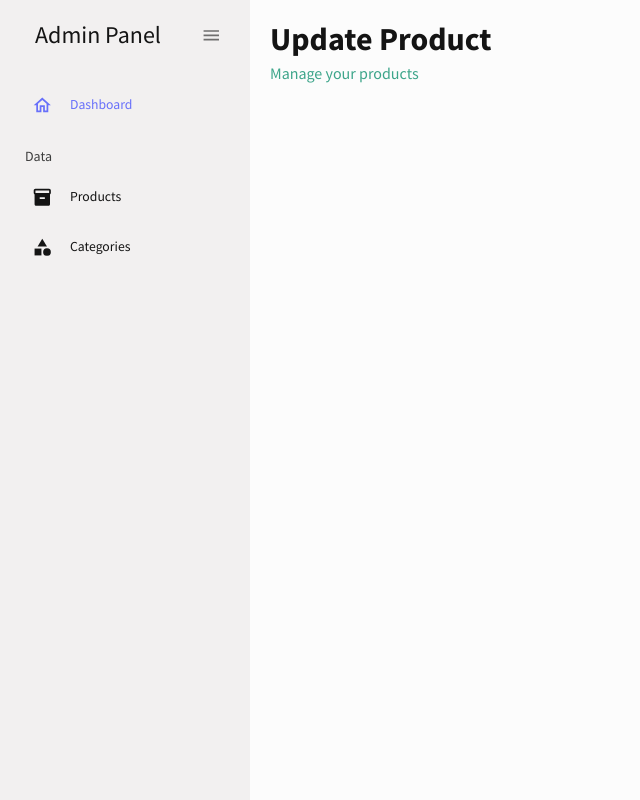
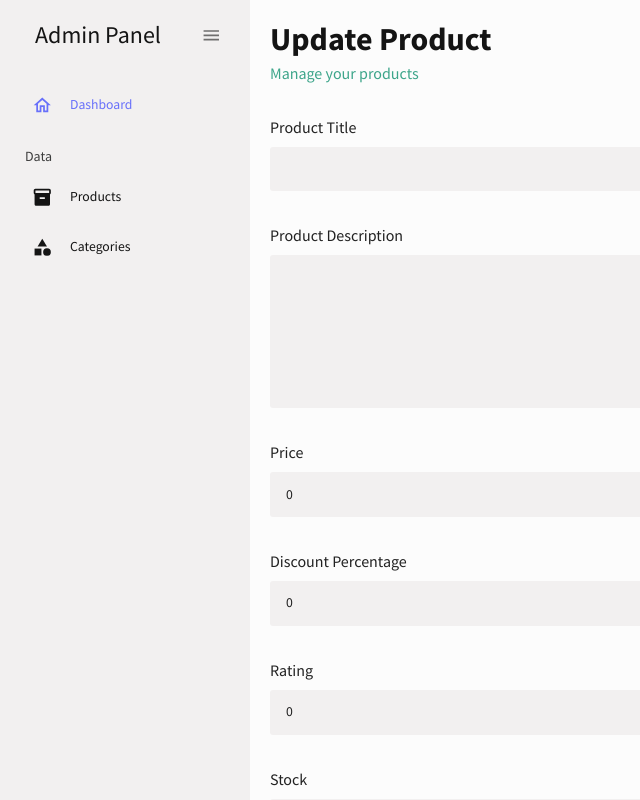
Before and after one commit to foullanifatimazohra/Dashboard-React-JS-MUI, a React (Create React App) app: page /products/1 in a window 1280 px wide. Shown: the top 800 px of the page, without its empty margins (0-640 px from the left). Built offline with nearby package versions, Linux system fonts and the light colour scheme; no server answers.

Commit message:
feat : complete adding delete and update functions

```diff
--- /dev/null
+++ b/src/components/ui/TextArea.jsx
@@ -0,0 +1,52 @@
+import React from "react";
+import { useField } from "formik";
+import { TextField } from "@mui/material";
+import { Box, useTheme } from "@mui/material";
+import { tokens } from "../../theme";
+
+export const TextArea = ({ label, placeholder, ...props }) => {
+  // have eccess to the theme
+  const theme = useTheme();
+  const colors = tokens(theme.palette.mode);
+  const [field, meta] = useField(props);
+  const error = meta.touched && meta.error ? meta.error : "";
+
+  return (
+    <Box
+      display="flex"
+      flexDirection="column"
+      sx={{
+        gridColumn: "span 2",
+        "& > p": {
+          color: "#FF3333",
+        },
+        "& > label": {
+          color: error.length ? "#FF3333" : "",
+          fontSize: "16px",
+          mb: 1,
+        },
+      }}
+    >
+      <label htmlFor={field.name} variant="filled">
+        {label}
+      </label>
+      <TextField
+        sx={{
+          background: colors.primary[400],
+          borderRadius: "3px",
+          border: error.length ? "1px solid" : "none",
+          borderColor: error.length ? "#FF3333 !important" : "#00ffffff",
+          "& fieldset": {
+            border: "none",
+          },
+        }}
+        {...field}
+        {...meta}
+        placeholder={placeholder}
+        multiline
+        rows={6}
+      />
+      {error.length ? <p>{error}</p> : ""}
+    </Box>
+  );
+};
--- a/src/pages/products/SingleProduct.jsx
+++ b/src/pages/products/SingleProduct.jsx
@@ -1,25 +1,129 @@
-import React from "react";
+import React, { useEffect, useState } from "react";
 import { Box } from "@mui/material";
 import Header from "../../components/ui/Header";
 import { useParams } from "react-router-dom";
 import { Formik, Form, Field } from "formik";
+import * as yup from "yup";
+import { Button } from "@mui/material";
+import TextField from "../../components/ui/TextField";
+import { TextArea } from "../../components/ui/TextArea";
 
 export const SingleProduct = () => {
-  const params = useParams();
-  const initialValues = {
-    firstName: "",
-    lastName: "",
-    email: "",
-    contact: "",
-    address1: "",
-    address2: "",
+  const { id } = useParams();
+  const [initialValues, setInitialValues] = useState({
+    title: "",
+    description: "",
+    price: 0,
+    discountPercentage: 0,
+    rating: 0,
+    stock: 0,
+    brand: "",
+    category: "",
+    // thumbnail: "",
+    // images: [],
+  });
+
+  useEffect(() => {
+    // fetch the single product data
+    fetch(`https://dummyjson.com/products/${id}`)
+      .then((response) => response.json())
+      .then((actualData) => setInitialValues(actualData))
+      .catch((err) => {
+        console.log(err.message);
+      });
+  }, [id]);
+
+  const validationSchema = yup.object().shape({
+    title: yup.string().required("this field is required"),
+    description: yup.string().required("this field is required"),
+    price: yup.number().min(0).required("this field is required"),
+    discountPercentage: yup.number().min(0).required("this field is required"),
+    rating: yup.number().min(0).required("this field is required"),
+    stock: yup.number().min(0).required("this field is required"),
+    brand: yup.string().required("this field is required"),
+    category: yup.string().required("this field is required"),
+  });
+  const handleSubmit = (values) => {
+    console.log("Form values:", values);
   };
   return (
-    <Box m="20px">
+    <Box m="20px" pb={5}>
       <Header
-        title={params.id ? "Update Product " : "Add a New Product"}
+        title={id ? "Update Product " : "Add a New Product"}
         subtitle="Manage your products "
       />
+      <Formik
+        enableReinitialize={true}
+        initialValues={initialValues}
+        onSubmit={handleSubmit}
+        validationSchema={validationSchema}
+      >
+        {() => {
+          return (
+            <Form>
+              <Box display="flex" flexDirection="column" gap={4}>
+                <Field
+                  id="title"
+                  name="title"
+                  label="Product Title"
+                  as={TextField}
+                />
+                <Field
+                  id="description"
+                  name="description"
+                  label="Product Description"
+                  as={TextArea}
+                />
+                <Field
+                  id="price"
+                  name="price"
+                  label="Price"
+                  type="number"
+                  as={TextField}
+                />
+                <Field
+                  id="discountPercentage"
+                  name="discountPercentage"
+                  label="Discount Percentage"
+                  type="number"
+                  as={TextField}
+                />
+                <Field
+                  id="rating"
+                  name="rating"
+                  label="Rating"
+                  type="number"
+                  as={TextField}
+                />
+                <Field
+                  id="stock"
+                  name="stock"
+                  label="Stock"
+                  type="number"
+                  as={TextField}
+                />
+                <Field id="brand" name="brand" label="Brand" as={TextField} />
+                <Field
+                  id="category"
+                  name="category"
+                  label="category"
+                  as={TextField}
+                />
+                <Box display="flex" justifyContent="end" mt="20px">
+                  <Button
+                    type="submit"
+                    color="secondary"
+                    variant="contained"
+                    size="large"
+                  >
+                    Create New User
+                  </Button>
+                </Box>
+              </Box>
+            </Form>
+          );
+        }}
+      </Formik>
     </Box>
   );
 };
--- a/src/pages/products/index.jsx
+++ b/src/pages/products/index.jsx
@@ -24,6 +24,14 @@ export const Products = () => {
         console.log(err.message);
       });
   }, []);
+
+  const handleDelete = (id) => {
+    fetch(`https://dummyjson.com/products/${id}`, {
+      method: "DELETE",
+    })
+      .then((res) => res.json())
+      .then(() => alert("your product has been deleted"));
+  };
 
   const handleChange = (value) => {
     fetch(`https://dummyjson.com/products/search?q=${value}`)
@@ -131,12 +139,11 @@ export const Products = () => {
             <IconButton
               onClick={() => {
                 navigate(`${params.id}`);
-                console.log(params.id);
               }}
             >
               <EditIcon />
             </IconButton>
-            <IconButton onClick={() => console.log(params.id)}>
+            <IconButton onClick={() => handleDelete(params.id)}>
               <DeleteIcon />
             </IconButton>
           </Box>
```
